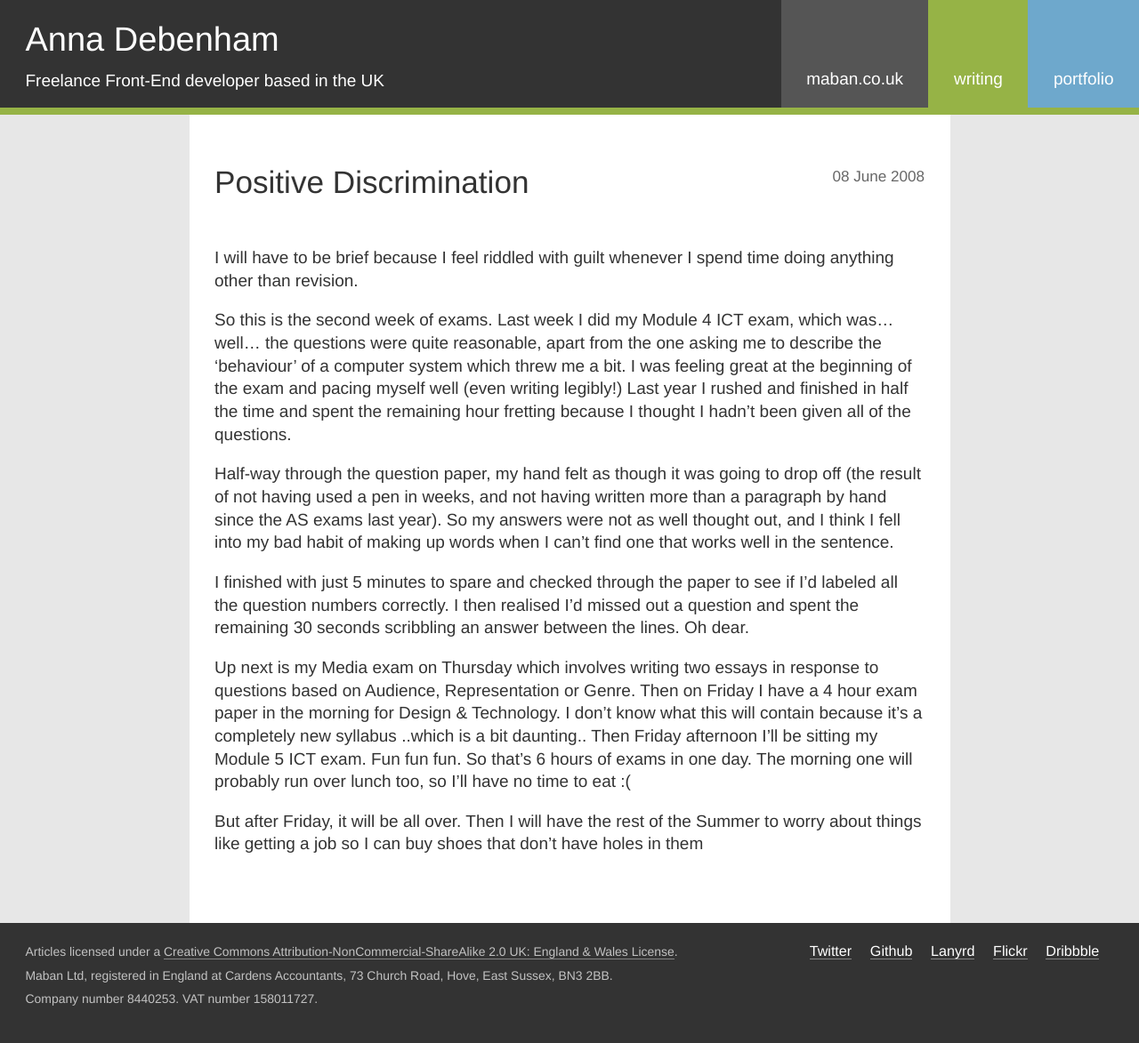
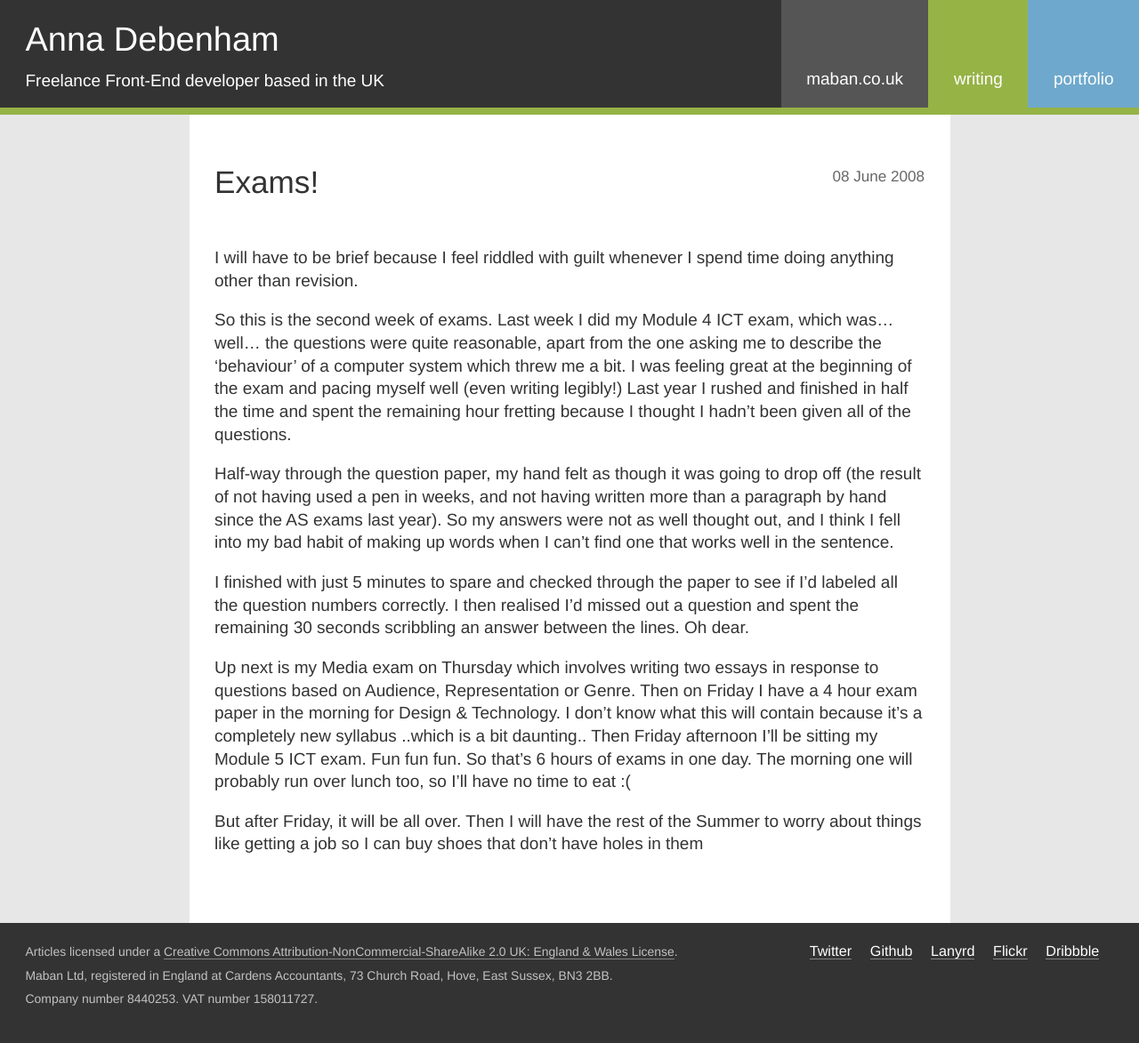
Before and after one commit to maban/maban, a Jekyll site: the page built from _posts/2008-06-08-14.html, in a window 1280 px wide. Shown: the whole page at 89% size. Built offline with Jekyll 4.4.1, drawn with Linux system fonts in a browser that asks for light colours.

Commit message:
Clean up post 14

```diff
--- a/_posts/2008-06-08-14.html
+++ b/_posts/2008-06-08-14.html
@@ -1,6 +1,6 @@
 ---
 layout: post
-title: 'Positive Discrimination'
+title: Exams!
 ---
 
 <p>I will have to be brief because I feel riddled with guilt whenever I spend time doing anything other than revision.</p>
```
